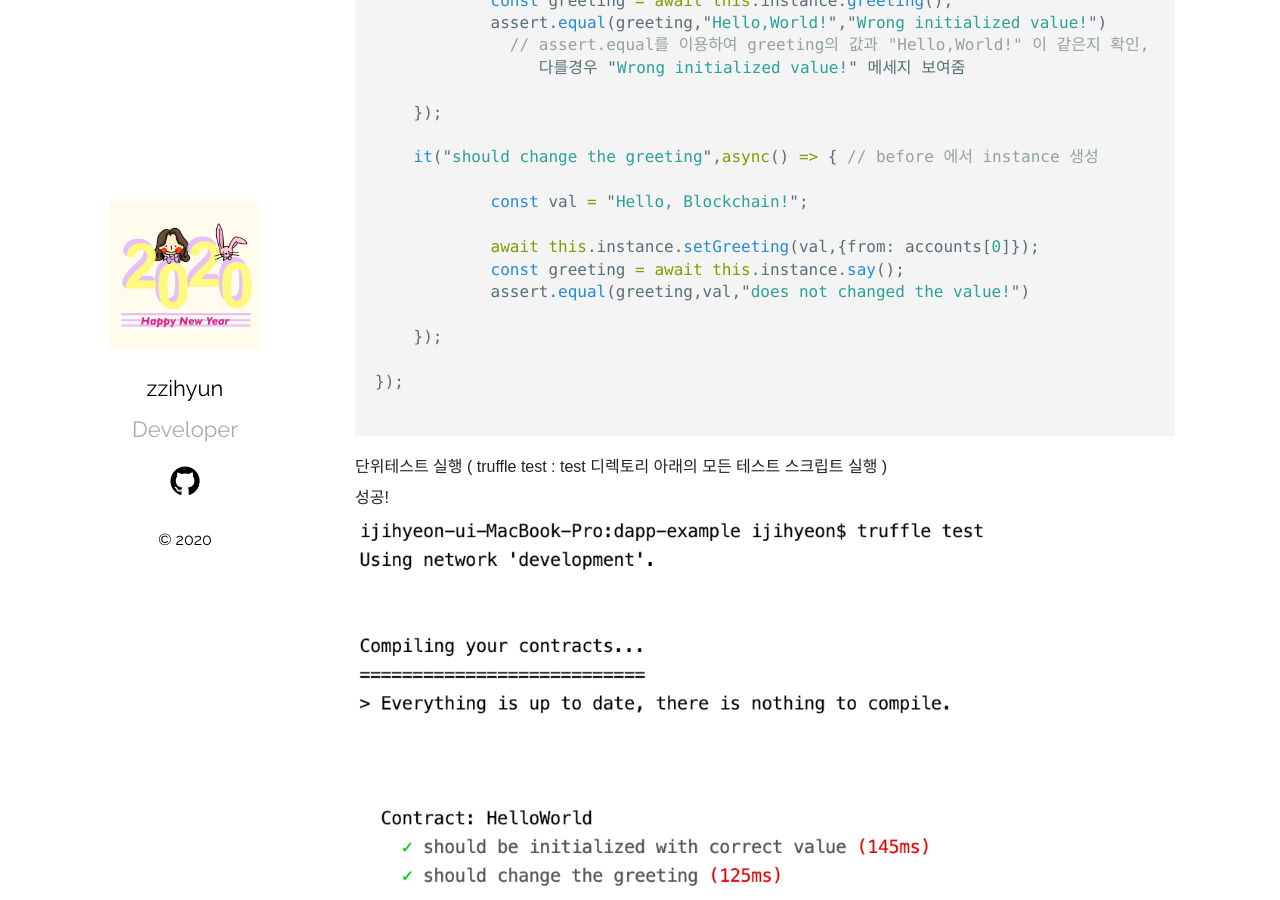
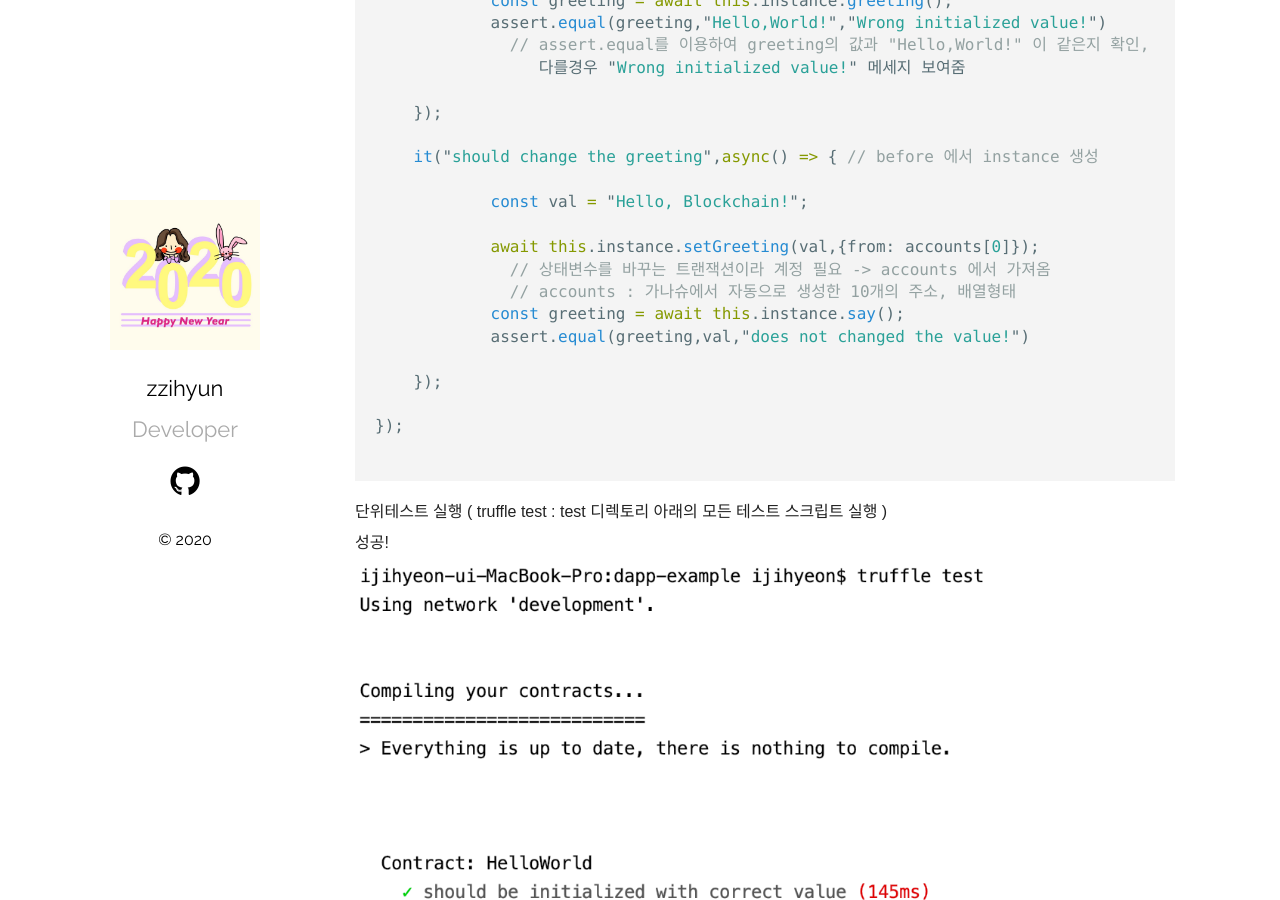
Before and after one commit to jhhhj1002/jhhhj1002.github.io, a Jekyll site: the page built from _posts/2020-03-27-Truffle-in-Blockchain-02.markdown, in a window 1280 px wide and 900 px high, scrolled down 8187 px. Built offline with Jekyll 4.4.1, drawn with Linux system fonts in a browser that asks for light colours.

Commit message:
Update 2020-03-27-Truffle-in-Blockchain-02.markdown

```diff
--- a/_posts/2020-03-27-Truffle-in-Blockchain-02.markdown
+++ b/_posts/2020-03-27-Truffle-in-Blockchain-02.markdown
@@ -163,6 +163,8 @@ contract ("HelloWorld", function (accounts){
             const val = "Hello, Blockchain!";
 
             await this.instance.setGreeting(val,{from: accounts[0]});
+              // 상태변수를 바꾸는 트랜잭션이라 계정 필요 -> accounts 에서 가져옴
+              // accounts : 가나슈에서 자동으로 생성한 10개의 주소, 배열형태
             const greeting = await this.instance.say();
             assert.equal(greeting,val,"does not changed the value!")
 
```
